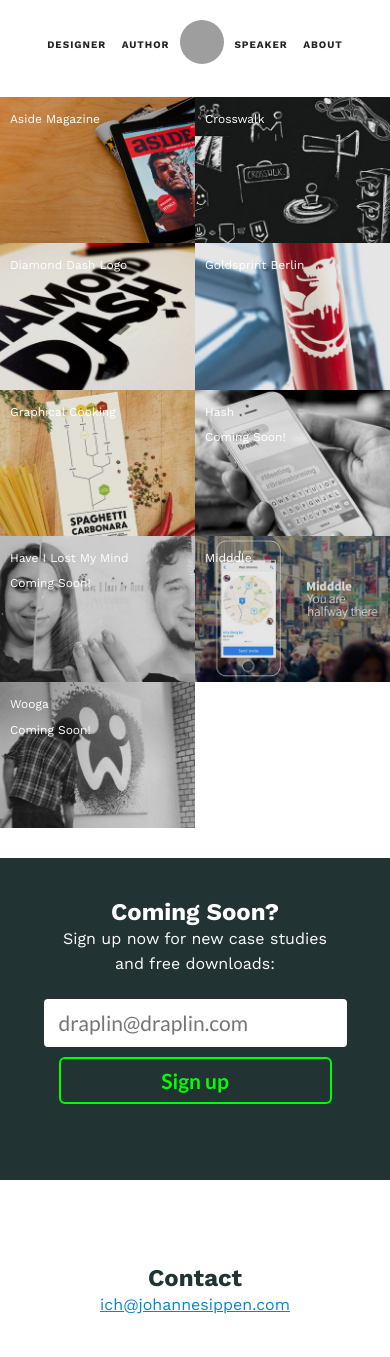
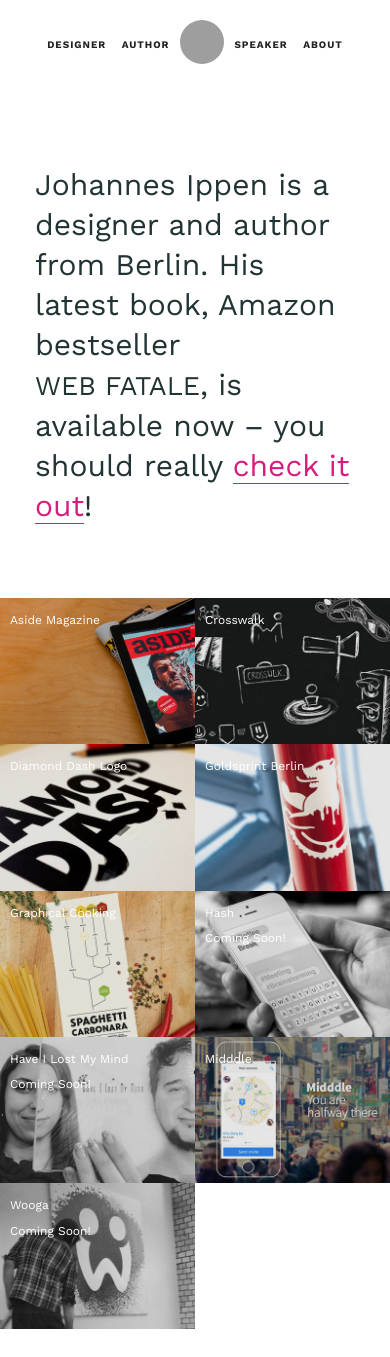
Before and after one commit to johannesippen/johannesippen.com, a Jekyll site: the page built from index.md, in a window 390 px wide, cut to the strip 0-1357 px from the top of the page. Built offline with Jekyll 4.4.1, drawn with Linux system fonts in a browser that asks for light colours; grey boxes are pictures that could not be loaded.

Commit message:
Added Web Fatale to Homepage

```diff
--- a/_includes/footer.html
+++ b/_includes/footer.html
@@ -3,7 +3,7 @@
 		<h2>Contact</h2>
 		<a class="email" href="mailto:ich@johannesippen.com">ich@johannesippen.com</a>
 		<div class="social">
-      <a href="http://www.amazon.de/Apps-mit-HTML5-CSS3-JavaScript/dp/3836234858/">{% include social-amazon.svg %}</a><a href="https://twitter.com/presskind">{% include social-twitter.svg %}</a><a href="https://dribbble.com/johannesippen">{% include social-dribbble.svg %}</a>
+      <a href="http://www.amazon.de/Johannes-Ippen/e/B0086506DW/">{% include social-amazon.svg %}</a><a href="https://twitter.com/johannesippen/">{% include social-twitter.svg %}</a><a href="https://dribbble.com/johannesippen">{% include social-dribbble.svg %}</a>
 	</div>
 </footer>
 
--- a/_includes/head.html
+++ b/_includes/head.html
@@ -2,6 +2,10 @@
   <meta charset="utf-8">
   <meta http-equiv="X-UA-Compatible" content="IE=edge">
   <meta name="viewport" content="width=device-width, initial-scale=1">
+  <link rel="icon" href="/img/favicon-16.png" sizes="16x16" type="image/png">
+  <link rel="icon" href="/img/favicon-32.png" sizes="32x32" type="image/png">
+  <link rel="icon" href="/img/favicon-48.png" sizes="48x48" type="image/png">
+  <link rel="icon" href="/img/favicon-62.png" sizes="62x62" type="image/png">
 
   <title>{% if page.title %}{{ page.title }}{% else %}{{ site.title }}{% endif %}</title>
   <meta name="description" content="{% if page.excerpt %}{{ page.excerpt | strip_html | strip_newlines | truncate: 160 }}{% else %}{{ site.description }}{% endif %}">
--- a/_layouts/casestudy.html
+++ b/_layouts/casestudy.html
@@ -1,5 +1,5 @@
 <!DOCTYPE html>
-<html>
+<html lang="en">
 
   {% include head.html %}
 
--- a/_layouts/default.html
+++ b/_layouts/default.html
@@ -1,5 +1,5 @@
 <!DOCTYPE html>
-<html>
+<html lang="en">
 
   {% include head.html %}
 
--- a/index.md
+++ b/index.md
@@ -1,7 +1,44 @@
 ---
 layout: default
 ---
-
-<div class="webfatale workitem"></div>
+<style>
+.opener {
+        font-size: 30px;
+        line-height: 40px;
+        max-width: 900px;
+        text-align: left;
+        margin: 50px auto 0;
+        padding: 0 15px;
+        display: flex;
+}
+.opener em {
+        text-transform: uppercase;
+        font-size: 90%;
+        font-style: normal;
+}
+.opener-text a {
+        color: #D61D7D;
+        text-decoration: none;
+        border-bottom: 1px solid;
+}
+.opener-text {
+        margin-top: 50px;
+}
+.opener-image img {
+        max-width: 400px;
+}
+@media (max-width: 900px) {
+        .opener-image {
+                display: none;
+        }
+        .opener-text {
+                margin: 50px 20px;
+        }
+}
+</style>
+<div class="opener">
+        <div class="opener-text">Johannes Ippen is a designer and author from Berlin. His latest book, Amazon bestseller <em>Web&nbsp;Fatale</em>, is available now &ndash; you should really <a href="http://webfatale.com">check it out</a>!</div>
+        <div class="opener-image"><a href="http://webfatale.com"><img src="http://webfatale.com/images/cover.png"></a></div>
+</div>
 
 {% include works.html %}
```
Also changed, not shown: about.md (+2 -2 lines), sitemap.xml (added, +13 -0 lines), favicon.ico (added), img/favicon-16.png (added), img/favicon-32.png (added), img/favicon-48.png (added), img/favicon-62.png (added), img/favicon.png (added), 1 other file.
